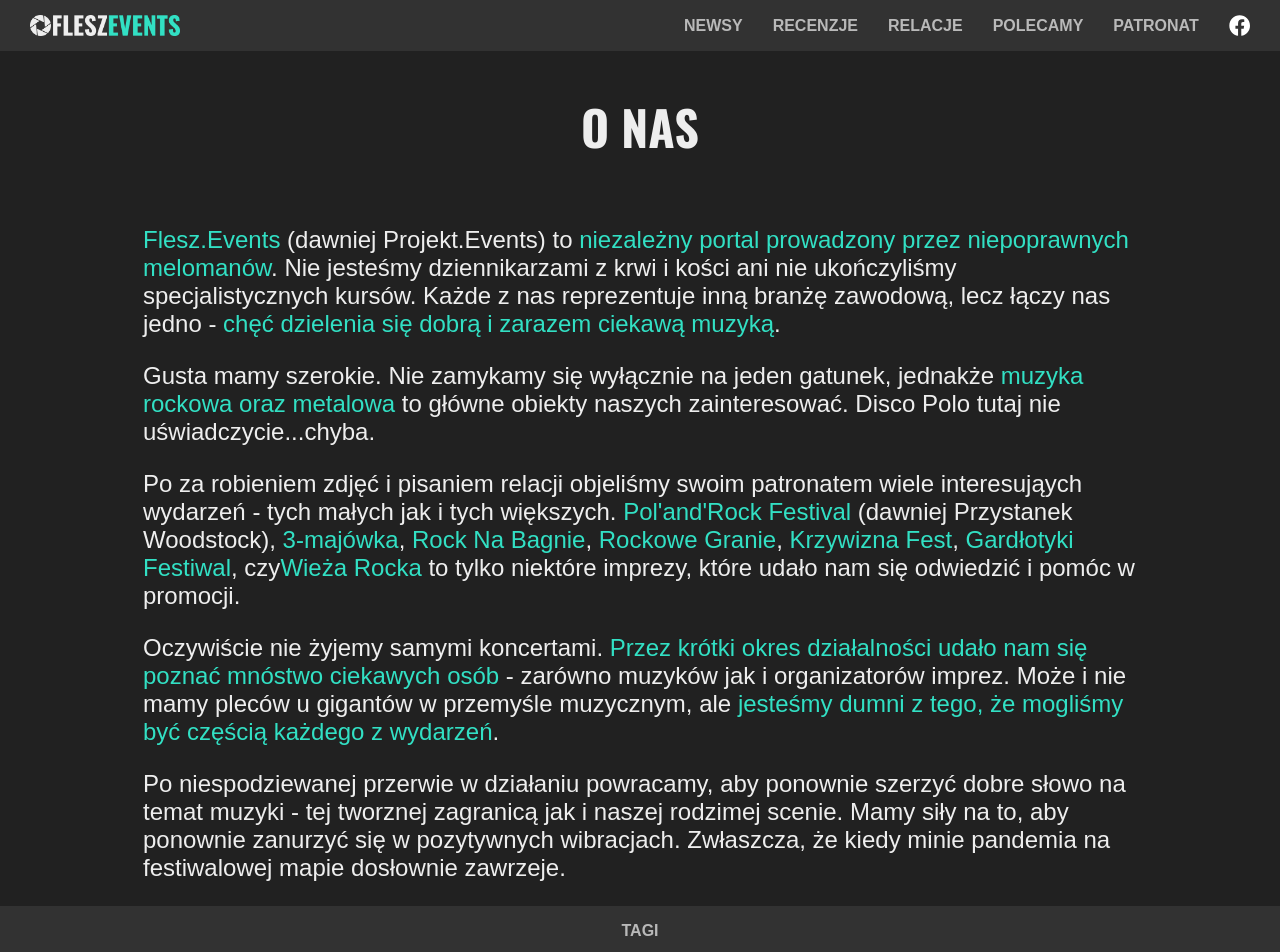
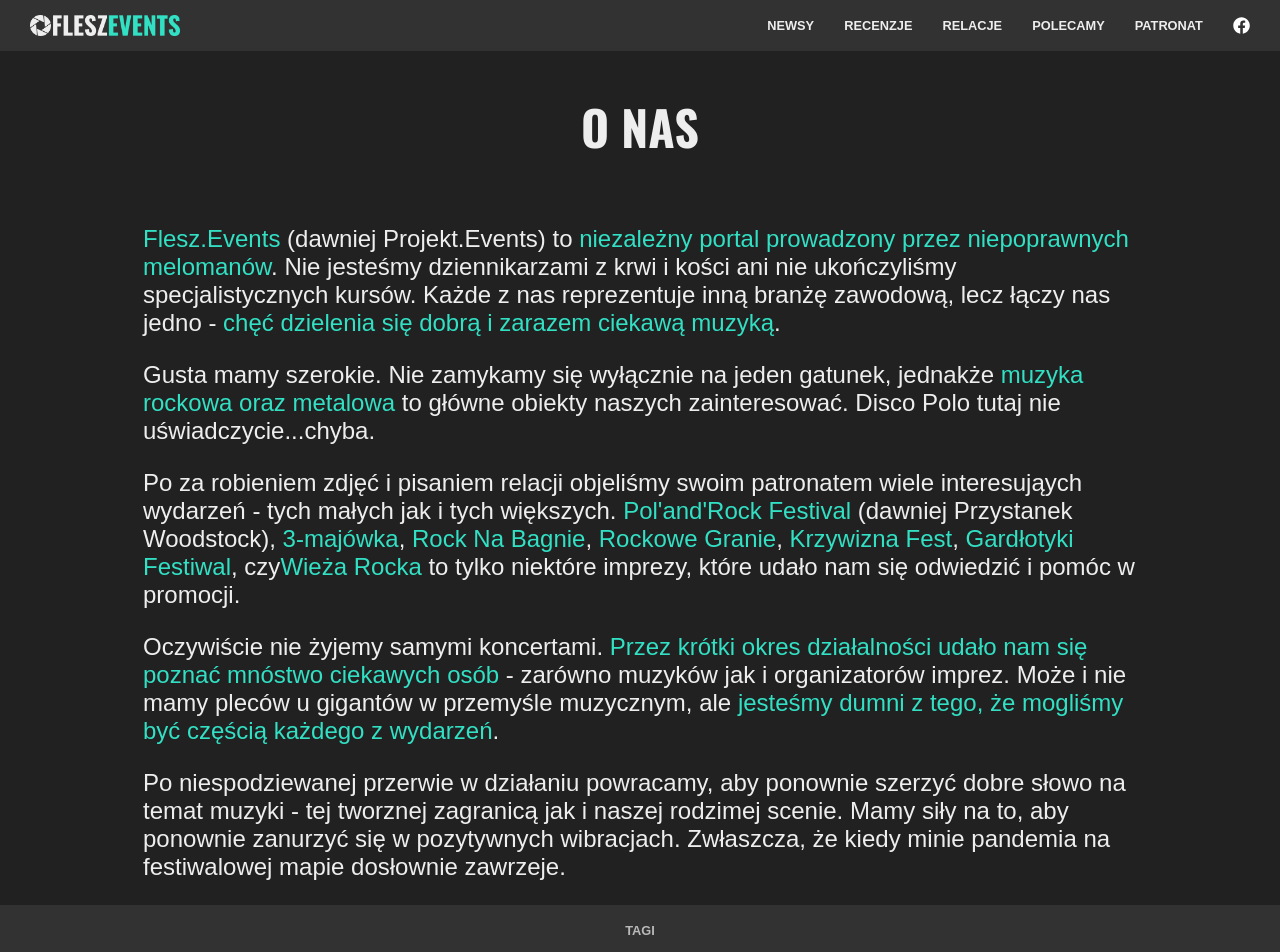
Before and after one commit to skin93/flesz-events-ghost, a Next.js app: page /about/about in a window 1280 px wide. Shown: the top 952 px of the page. Built offline with nearby package versions, Linux system fonts and the light colour scheme; no server answers; a web font is replaced by a local one.

Commit message:
Change header and footer items font size, color

```diff
--- a/components/UI/BaseLink.js
+++ b/components/UI/BaseLink.js
@@ -4,8 +4,7 @@ import { useRouter } from 'next/router'
 import styled from 'styled-components'
 
 const StyledLink = styled.div`
-  color: ${(props) =>
-    props.active ? props.theme.accent : 'rgba(219, 219, 219, 0.8)'};
+  color: ${(props) => (props.active ? props.theme.accent : props.theme.light)};
   transition: color 0.2s ease-in;
   &:hover {
     color: ${({ theme }) => theme.accent};
--- a/components/layout/the-footer/TheFooter.styled.js
+++ b/components/layout/the-footer/TheFooter.styled.js
@@ -25,7 +25,7 @@ export const FooterItem = styled.div`
   justify-content: center;
   align-items: center;
   flex: 1;
-  font-size: 1rem;
+  font-size: 0.8rem;
   color: rgba(219, 219, 219, 0.8);
   height: 50px;
   overflow: hidden;
--- a/components/layout/the-header/TheHeader.styled.js
+++ b/components/layout/the-header/TheHeader.styled.js
@@ -54,7 +54,7 @@ export const NavItem = styled.li`
   transition: color 0.2s ease-in-out;
 
   @media ${device.tablet} {
-    font-size: 1rem;
+    font-size: 0.8rem;
     margin: 0;
     padding: 15px;
   }
```
